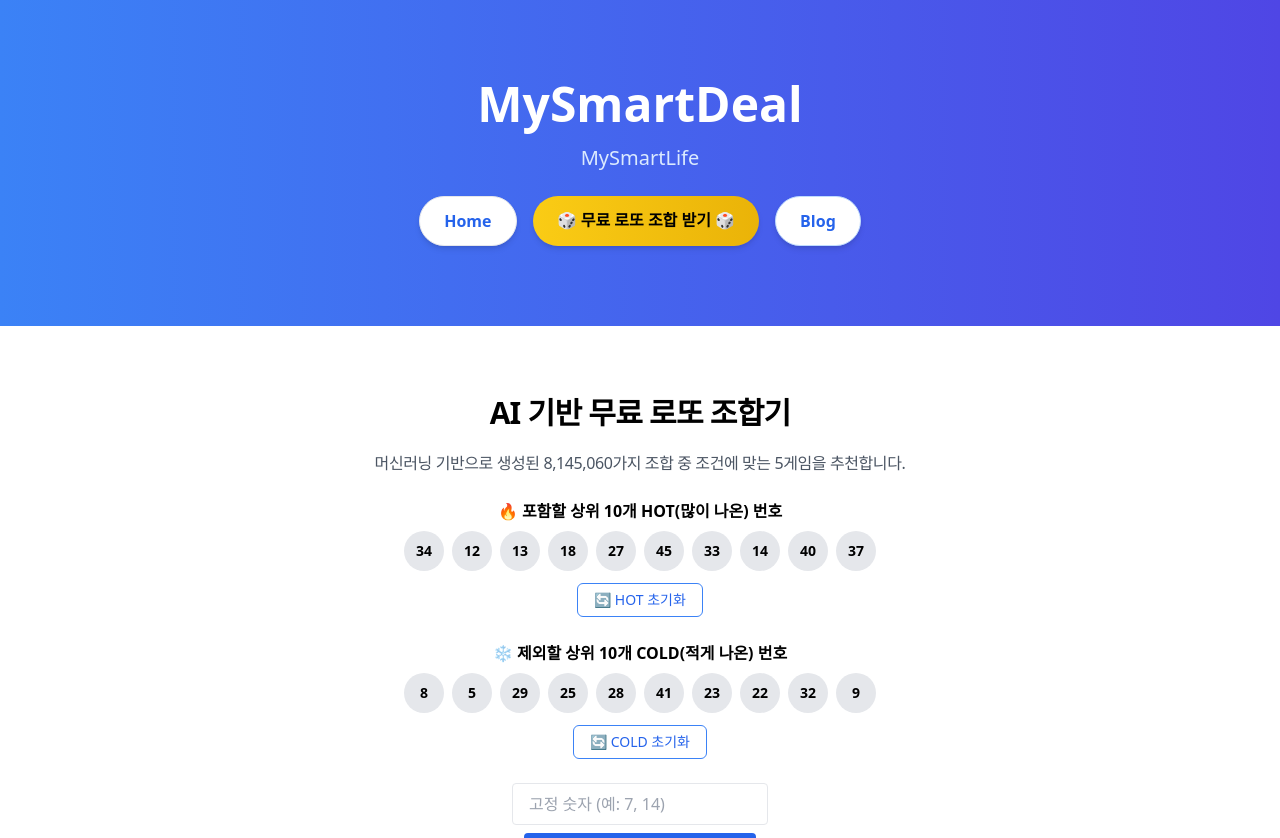
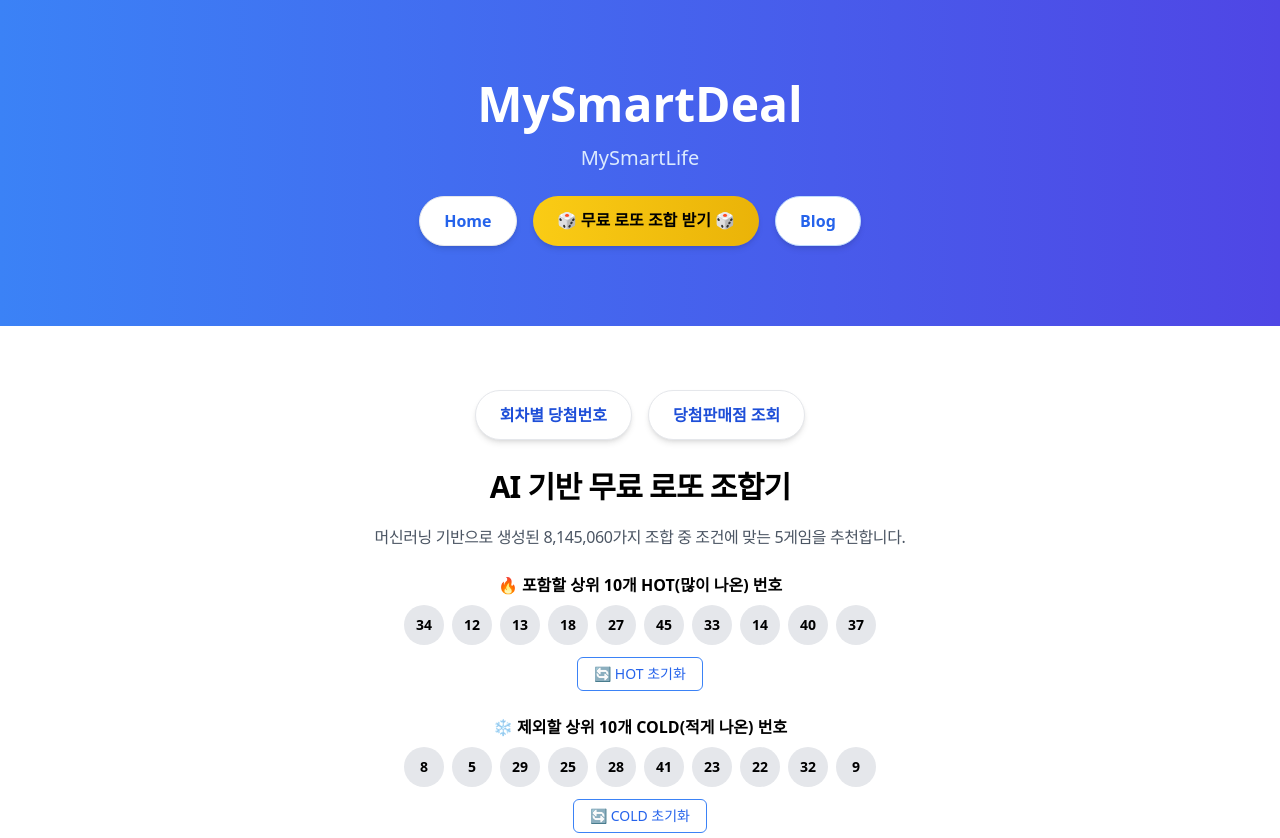
Before and after one commit to mysmartdeal/mysmartdeal, a Next.js app: page /lotto in a window 1280 px wide. Shown: the top 838 px of the page. Built offline with nearby package versions, Linux system fonts and the light colour scheme.

Commit message:
Update lotto.js

```diff
--- a/pages/lotto.js
+++ b/pages/lotto.js
@@ -123,6 +123,25 @@ export default function LottoPage() {
   return (
     <Layout>
       <div className="container mx-auto py-16 px-4 text-center">
+    {/* ✅ 여기 추가된 버튼 박스 */}
+        <div className="flex flex-col sm:flex-row justify-center gap-3 sm:gap-4 mb-6">
+          <a
+            href="https://www.dhlottery.co.kr/gameResult.do?method=byWin"
+            target="_blank"
+            rel="noopener noreferrer"
+            className="bg-white text-blue-700 font-semibold rounded-full text-sm sm:text-base px-5 py-2 sm:px-6 sm:py-3 shadow-md border hover:shadow-lg transition"
+          >
+            회차별 당첨번호
+          </a>
+          <a
+            href="https://www.dhlottery.co.kr/store.do?method=topStore&pageGubun=L645"
+            target="_blank"
+            rel="noopener noreferrer"
+            className="bg-white text-blue-700 font-semibold rounded-full text-sm sm:text-base px-5 py-2 sm:px-6 sm:py-3 shadow-md border hover:shadow-lg transition"
+          >
+            당첨판매점 조회
+          </a>
+        </div>
         <h1 className="text-xl sm:text-3xl font-bold leading-tight sm:leading-normal tracking-tight mb-2 sm:mb-4">
           AI 기반 무료 로또 조합기
         </h1>
```
